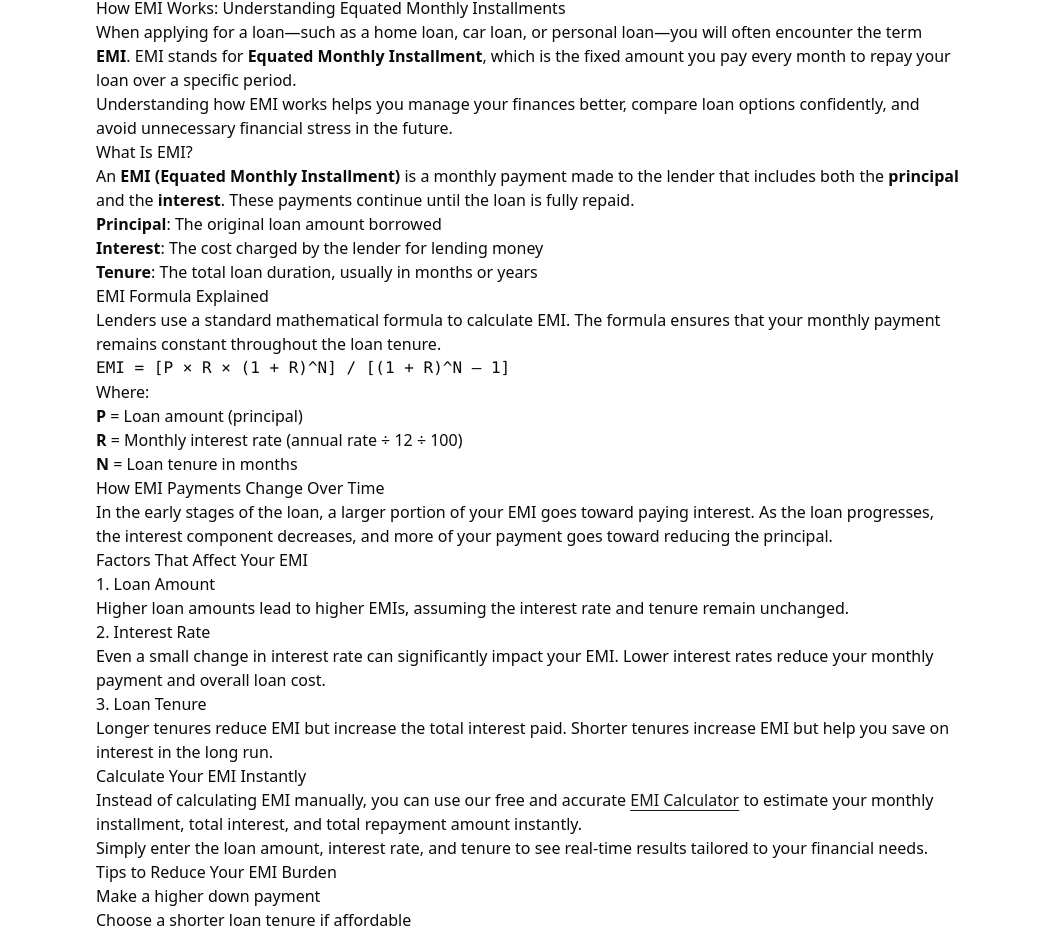
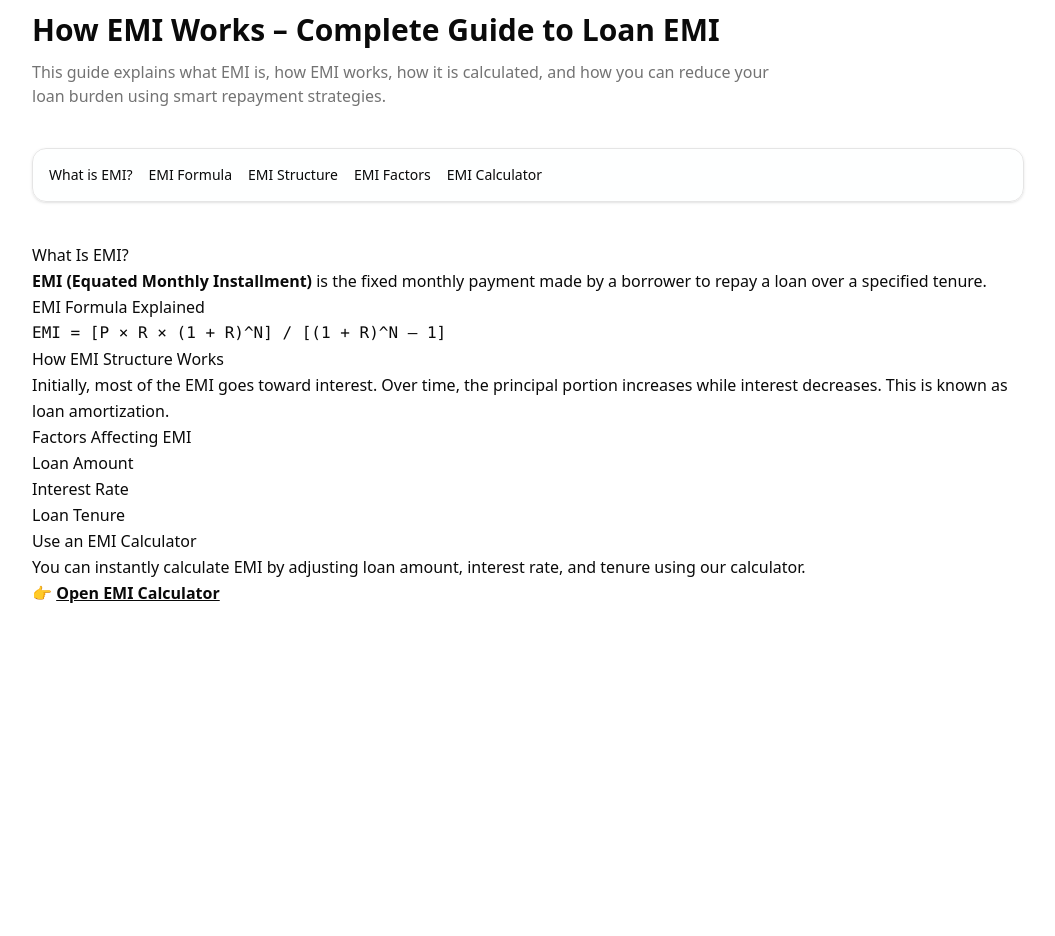
Before and after one commit to sugandahabdy06/orchids-emi-loan-calculator-tool, a Next.js app: page /how-emi-works in a window 1280 px wide. Shown: the part 91-1027 px from the top of the page, without its empty margins (112-1167 px from the left). After the commit the page ends 800 px from the top, so only its background shows below. Built offline with nearby package versions, Linux system fonts and the light colour scheme.

Commit message:
Update page.tsx

```diff
--- a/src/app/how-emi-works/page.tsx
+++ b/src/app/how-emi-works/page.tsx
@@ -1,166 +1,150 @@
 import type { Metadata } from "next";
 import Link from "next/link";
+import Script from "next/script";
 
 export const metadata: Metadata = {
-  title: "How EMI Works | Understanding Equated Monthly Installments",
+  title: "How EMI Works | EMI Formula, Calculation & Examples",
   description:
-    "Learn how EMI works, how it is calculated, factors affecting EMI, and tips to reduce your loan burden. Simple, clear, and practical explanation.",
+    "Learn how EMI works, EMI formula, calculation method, factors affecting EMI, and tips to reduce loan EMI. Simple, clear, and practical guide.",
 };
+
+const faqs = [
+  {
+    question: "What is EMI?",
+    answer:
+      "EMI stands for Equated Monthly Installment. It is the fixed monthly payment made to repay a loan, including both principal and interest.",
+  },
+  {
+    question: "How is EMI calculated?",
+    answer:
+      "EMI is calculated using a mathematical formula based on loan amount, interest rate, and loan tenure.",
+  },
+  {
+    question: "Does EMI change over time?",
+    answer:
+      "The EMI amount usually remains constant, but the proportion of interest and principal changes over the loan tenure.",
+  },
+  {
+    question: "Which tenure is better, long or short?",
+    answer:
+      "Longer tenure reduces EMI but increases total interest. Shorter tenure increases EMI but reduces total interest paid.",
+  },
+];
 
 export default function HowEmiWorksPage() {
   return (
-    <main className="max-w-4xl mx-auto px-4 py-10">
-      {/* Back to Home (Top) */}
+    <main className="max-w-5xl mx-auto px-4 py-10 space-y-10">
+      {/* Schema: Article */}
+      <Script
+        type="application/ld+json"
+        strategy="afterInteractive"
+        dangerouslySetInnerHTML={{
+          __html: JSON.stringify({
+            "@context": "https://schema.org",
+            "@type": "Article",
+            headline: "How EMI Works",
+            description:
+              "Complete guide explaining how EMI works, EMI calculation, formula, and repayment structure.",
+            author: {
+              "@type": "Organization",
+              name: "CalcToolsFinance",
+            },
+          }),
+        }}
+      />
+
+      {/* Schema: FAQ */}
+      <Script
+        type="application/ld+json"
+        strategy="afterInteractive"
+        dangerouslySetInnerHTML={{
+          __html: JSON.stringify({
+            "@context": "https://schema.org",
+            "@type": "FAQPage",
+            mainEntity: faqs.map((faq) => ({
+              "@type": "Question",
+              name: faq.question,
+              acceptedAnswer: {
+                "@type": "Answer",
+                text: faq.answer,
+              },
+            })),
+          }),
+        }}
+      />
+
+      {/* Back to Home */}
       <Link
         href="/"
-        className="inline-flex items-center gap-2 text-sm text-muted-foreground hover:text-foreground mb-6"
+        className="inline-flex text-sm text-muted-foreground hover:text-foreground"
       >
         ← Back to Home
       </Link>
 
-      <article className="prose prose-neutral max-w-none">
-        <h1>How EMI Works: Understanding Equated Monthly Installments</h1>
+      {/* Title */}
+      <header className="space-y-3">
+        <h1 className="text-3xl font-bold">
+          How EMI Works – Complete Guide to Loan EMI
+        </h1>
+        <p className="text-muted-foreground max-w-3xl">
+          This guide explains what EMI is, how EMI works, how it is calculated,
+          and how you can reduce your loan burden using smart repayment
+          strategies.
+        </p>
+      </header>
 
+      {/* Anchor Navigation */}
+      <nav className="sticky top-16 z-20 bg-background/90 backdrop-blur border rounded-xl p-4 shadow-sm">
+        <ul className="flex flex-wrap gap-4 text-sm font-medium">
+          <li><a href="#what-is-emi">What is EMI?</a></li>
+          <li><a href="#emi-formula">EMI Formula</a></li>
+          <li><a href="#emi-structure">EMI Structure</a></li>
+          <li><a href="#emi-factors">EMI Factors</a></li>
+          <li><a href="#emi-calculator">EMI Calculator</a></li>
+        </ul>
+      </nav>
+
+      {/* Content */}
+      <article className="prose prose-neutral max-w-none leading-relaxed">
+        <h2 id="what-is-emi">What Is EMI?</h2>
         <p>
-          When applying for a loan—such as a home loan, car loan, or personal
-          loan—you will often encounter the term <strong>EMI</strong>.
-          EMI stands for <strong>Equated Monthly Installment</strong>, which is
-          the fixed amount you pay every month to repay your loan over a specific
-          period.
+          <strong>EMI (Equated Monthly Installment)</strong> is the fixed monthly
+          payment made by a borrower to repay a loan over a specified tenure.
         </p>
 
-        <p>
-          Understanding how EMI works helps you manage your finances better,
-          compare loan options confidently, and avoid unnecessary financial
-          stress in the future.
-        </p>
-
-        <h2>What Is EMI?</h2>
-        <p>
-          An <strong>EMI (Equated Monthly Installment)</strong> is a monthly
-          payment made to the lender that includes both the{" "}
-          <strong>principal</strong> and the <strong>interest</strong>. These
-          payments continue until the loan is fully repaid.
-        </p>
-
-        <ul>
-          <li>
-            <strong>Principal</strong>: The original loan amount borrowed
-          </li>
-          <li>
-            <strong>Interest</strong>: The cost charged by the lender for lending
-            money
-          </li>
-          <li>
-            <strong>Tenure</strong>: The total loan duration, usually in months
-            or years
-          </li>
-        </ul>
-
-        <h2>EMI Formula Explained</h2>
-        <p>
-          Lenders use a standard mathematical formula to calculate EMI. The
-          formula ensures that your monthly payment remains constant throughout
-          the loan tenure.
-        </p>
-
+        <h2 id="emi-formula">EMI Formula Explained</h2>
         <pre>
           <code>
             EMI = [P × R × (1 + R)^N] / [(1 + R)^N – 1]
           </code>
         </pre>
 
-        <p>Where:</p>
+        <h2 id="emi-structure">How EMI Structure Works</h2>
+        <p>
+          Initially, most of the EMI goes toward interest. Over time, the
+          principal portion increases while interest decreases. This is known
+          as loan amortization.
+        </p>
+
+        <h2 id="emi-factors">Factors Affecting EMI</h2>
         <ul>
-          <li>
-            <strong>P</strong> = Loan amount (principal)
-          </li>
-          <li>
-            <strong>R</strong> = Monthly interest rate (annual rate ÷ 12 ÷ 100)
-          </li>
-          <li>
-            <strong>N</strong> = Loan tenure in months
-          </li>
+          <li>Loan Amount</li>
+          <li>Interest Rate</li>
+          <li>Loan Tenure</li>
         </ul>
 
-        <h2>How EMI Payments Change Over Time</h2>
+        <h2 id="emi-calculator">Use an EMI Calculator</h2>
         <p>
-          In the early stages of the loan, a larger portion of your EMI goes
-          toward paying interest. As the loan progresses, the interest component
-          decreases, and more of your payment goes toward reducing the principal.
-        </p>
-
-        <h2>Factors That Affect Your EMI</h2>
-
-        <h3>1. Loan Amount</h3>
-        <p>
-          Higher loan amounts lead to higher EMIs, assuming the interest rate and
-          tenure remain unchanged.
-        </p>
-
-        <h3>2. Interest Rate</h3>
-        <p>
-          Even a small change in interest rate can significantly impact your
-          EMI. Lower interest rates reduce your monthly payment and overall loan
-          cost.
-        </p>
-
-        <h3>3. Loan Tenure</h3>
-        <p>
-          Longer tenures reduce EMI but increase the total interest paid. Shorter
-          tenures increase EMI but help you save on interest in the long run.
-        </p>
-
-        {/* 🔗 INTERNAL LINK (Contextual - SEO Strong) */}
-        <h2>Calculate Your EMI Instantly</h2>
-        <p>
-          Instead of calculating EMI manually, you can use our free and accurate{" "}
-          <Link
-            href="/calculators/emi"
-            className="font-medium text-primary underline underline-offset-4 hover:opacity-80"
-          >
-            EMI Calculator
-          </Link>{" "}
-          to estimate your monthly installment, total interest, and total
-          repayment amount instantly.
+          You can instantly calculate EMI by adjusting loan amount, interest
+          rate, and tenure using our calculator.
         </p>
 
         <p>
-          Simply enter the loan amount, interest rate, and tenure to see real-time
-          results tailored to your financial needs.
+          👉{" "}
+          <Link href="/calculators/emi" className="font-semibold underline">
+            Open EMI Calculator
+          </Link>
         </p>
-
-        <h2>Tips to Reduce Your EMI Burden</h2>
-        <ul>
-          <li>Make a higher down payment</li>
-          <li>Choose a shorter loan tenure if affordable</li>
-          <li>Refinance your loan when interest rates decrease</li>
-          <li>Make partial prepayments whenever possible</li>
-        </ul>
-
-        <h2>Conclusion</h2>
-        <p>
-          Understanding how EMI works empowers you to make smarter financial
-          decisions. Always calculate your EMI before taking a loan to ensure it
-          fits comfortably within your budget.
-        </p>
-
-        {/* 🔘 CTA BUTTON (Conversion Focused) */}
-        <div className="mt-10 flex flex-wrap gap-4">
-          <Link
-            href="/calculators/emi"
-            className="inline-flex items-center justify-center rounded-lg bg-primary px-6 py-3 text-sm font-medium text-primary-foreground hover:opacity-90 transition"
-          >
-            Calculate EMI Now →
-          </Link>
-
-          <Link
-            href="/"
-            className="inline-flex items-center justify-center rounded-lg border px-6 py-3 text-sm font-medium hover:bg-muted transition"
-          >
-            ← Back to Home
-          </Link>
-        </div>
       </article>
     </main>
   );
```
